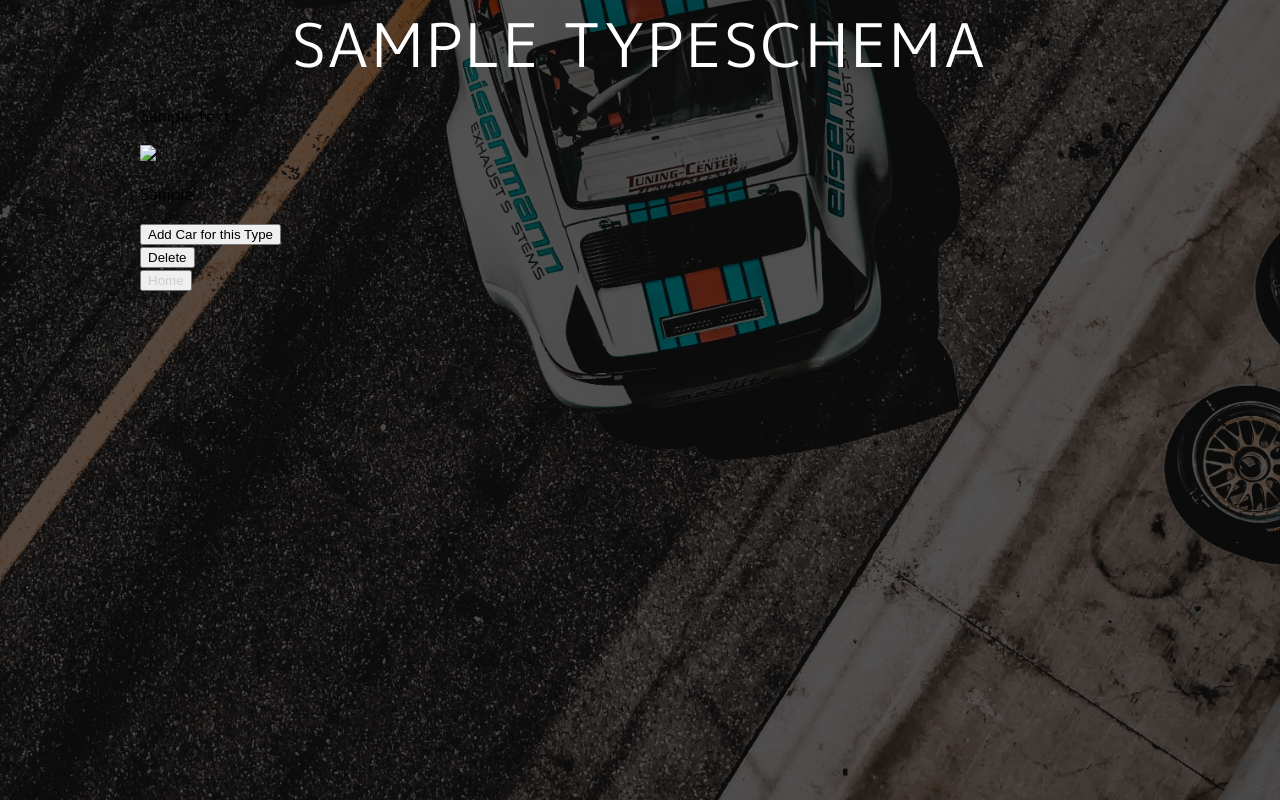
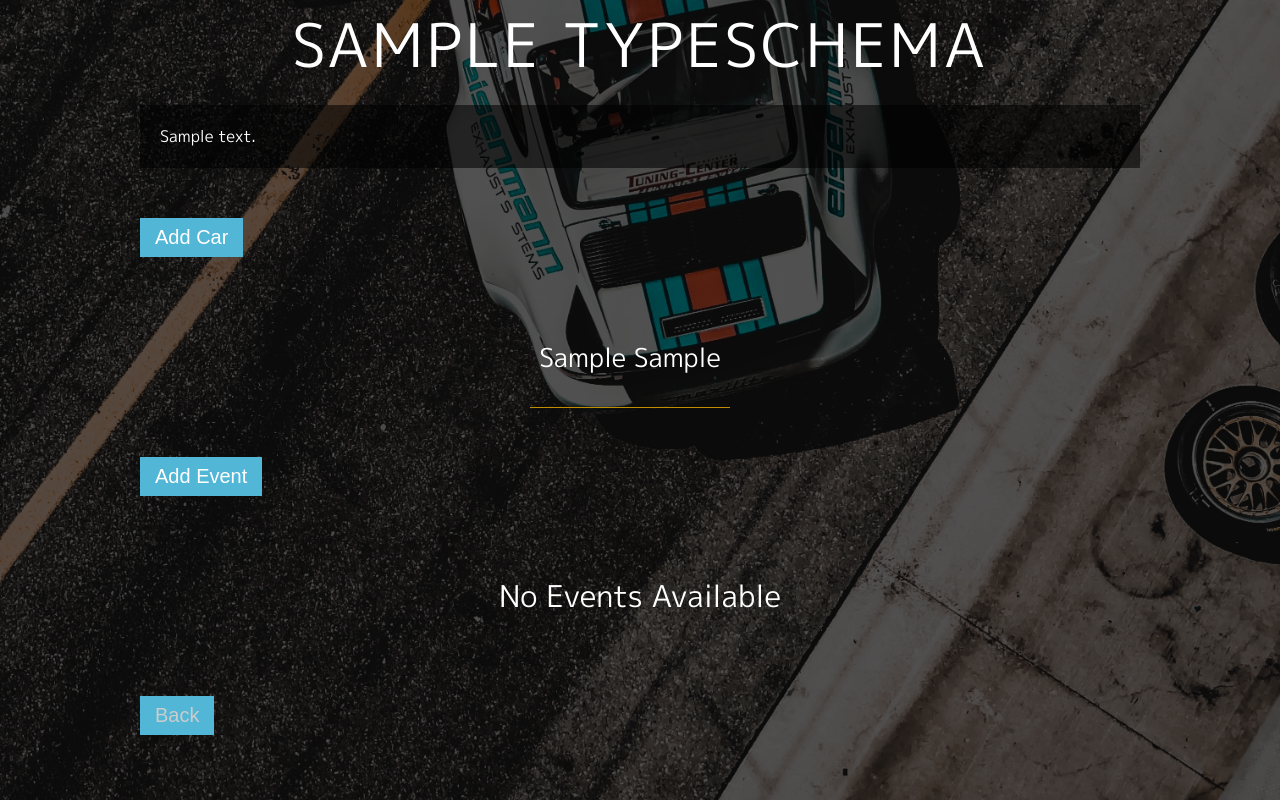
Before and after one commit to vithusan/project2, a Node server app: page /type/600000000000000000000001 in a window 1280 px wide. Run offline with Node 20, Linux system fonts and the light colour scheme; tables that the repository leaves empty hold one stand-in row (values such as "Sample post"); some libraries are stand-ins or nearby versions.

Commit message:
updated all the view files

```diff
--- a/views/car/allCar.hbs
+++ b/views/car/allCar.hbs
@@ -4,4 +4,6 @@
     <a href="/car/{{_id}}">{{make}} {{model}}</a>
 {{/each}}
 
-<button><a href="/car/new">Add</a></button>
+<button class="allBtns"><a href="/car/new">Add</a></button>
+
+<button class="allBtns"><a href="/type">Back</a></button>
--- a/views/event/allEvent.hbs
+++ b/views/event/allEvent.hbs
@@ -4,4 +4,6 @@
     <a href="/event/{{_id}}">{{name}}</a>
 {{/each}}
 
-<button><a href="/event/new">Add</a></button>
+<button class="allBtns"><a href="/event/new">Add</a></button>
+
+<button class="allBtns"><a href="/type">Back</a></button>
--- a/views/event/createEvent.hbs
+++ b/views/event/createEvent.hbs
@@ -4,7 +4,7 @@
     <input type="text" placeholder="Name" name="name"/>
     <input type="Date" placeholder="Date" name="date"/>
     <input type="text" placeholder="Location" name="location"/>
-    <input type="submit" value="Add"/>
+    <input type="submit" value="Add" class="allBtns"/>
 </form>
 
-<button><a href="/event">Home</a></button>
+<button class="allBtns"><a href="/event">Home</a></button>
--- a/views/event/singleEvent.hbs
+++ b/views/event/singleEvent.hbs
@@ -3,10 +3,10 @@
 <p>{{singleEvent.date}}</p>
 <p>{{singleEvent.location}}</p>
 
-<button><a href="/event/edit/{{singleEvent._id}}">Update</a></button>
+<button class="allBtns"><a href="/event/edit/{{singleEvent._id}}">Update</a></button>
 
 <form action="/event/{{singleEvent._id}}?_method=DELETE" method="POST">
-    <input type="submit" value="Delete"/>
+    <input type="submit" value="Delete" class="allBtns"/>
 </form>
 
-<button><a href="/event">Home</a></button>
+<button class="allBtns"><a href="/event">Home</a></button>
--- a/views/type/allType.hbs
+++ b/views/type/allType.hbs
@@ -1,16 +1,16 @@
 <div class="mainContent">
     <div class="homepageTitle">
         <img src="/assets/carfectionLogo.jpg" alt="carfection logo" class="carfectionLogo"/>
-        <h1>CAR<span>FECTION</span></h1>
+        <h1>Car<span>fection</span></h1>
     </div>
     <h2>FOR THE LOVE OF CARS</h2>
     <div class="allList">
         {{#each allType}}
-        <p class="eachType"><a href="/type/{{_id}}"><img src={{picture}}/></a></p>
+        <p class="eachType"><a href="/type/{{_id}}">{{name}}</a></p>
         {{/each}}
     </div>
 
-    <button><a href="/type/new">Add</a></button>
+    {{!-- <button><a href="/type/new">Add</a></button> --}}
 
     <a href="https://www.youtube.com/user/XCARFilms" class="youtubeLink">Youtube Channel <img src="/assets/youtubeLogo.png" alt="youtube channel" class="youtubeLogo"/></a>
 
--- a/views/type/createType.hbs
+++ b/views/type/createType.hbs
@@ -4,7 +4,7 @@
     <input type="text" placeholder="Name" name="name"/>
     <input type="text" placeholder="Description" name="description"/>
     <input type="text" placeholder="URL Of Image" name="picture"/>
-    <input type="submit" value="Add"/>
+    <input type="submit" value="Add" class="allBtns"/>
 </form>
 
-<button><a href="/type">Home</a></button>
+<button class="allBtns"><a href="/type">Home</a></button>
--- a/views/type/singleType.hbs
+++ b/views/type/singleType.hbs
@@ -1,23 +1,46 @@
 <h1>{{singleType.name}}</h1>
 
-<p>{{singleType.description}}</p>
+<div class="singleDiv">
+    <p class="description">{{singleType.description}}</p>
 
-<img src={{singleType.picture}} />
-
-{{#each typeCar}}
-    <p>{{make}}</p>
-{{/each}}
+    {{!-- <img src={{singleType.picture}} /> --}}
 
 <a href="/car/new/{{singleType._id}}">
-    <button>
-    Add Car for this Type
-    </button>
-</a>
+        <button class="allBtns">
+            Add Car
+        </button>
+    </a>
+    <div class="smallContainer">
+        {{#each typeCar}}
+        <a href="/car/{{_id}}">{{make}} {{model}}</a>
+        {{else}}
+        <p class="emptyList">No Cars Available</p>
+        {{/each}}
+    </div>
+
+<a href="/car/new/{{singleType._id}}">
+        <button class="allBtns">
+            Add Event
+        </button>
+    </a>
+    <div class="smallContainer">
+        {{#each typeEvent}}
+        <a href="/event/{{_id}}">{{name}}</a>
+        {{else}}
+        <p class="emptyList">No Events Available</p>
+        {{/each}}
+    </div>
 
 
-<form action="/type/{{singleType._id}}?_method=DELETE" method="POST">
-    <input type="submit" value="Delete"/>
-</form>
 
 
-<button><a href="/type">Home</a></button>
+    {{!-- <button class="allBtns"><a href="/type/edit/{{singleType._id}}">Update</a></button> --}}
+{{!--
+    <form action="/type/{{singleType._id}}?_method=DELETE" method="POST">
+        <input type="submit" value="Delete" class="allBtns"/>
+    </form> --}}
+
+
+    <button class="allBtns"><a href="/type">Back</a></button>
+
+</div>
```
Also changed, not shown: views/car/createCar.hbs (+7 -3 lines), views/car/singleCar.hbs (+5 -4 lines), views/car/updateCar.hbs (+16 -3 lines), views/event/updateEvent.hbs (+10 -2 lines).
